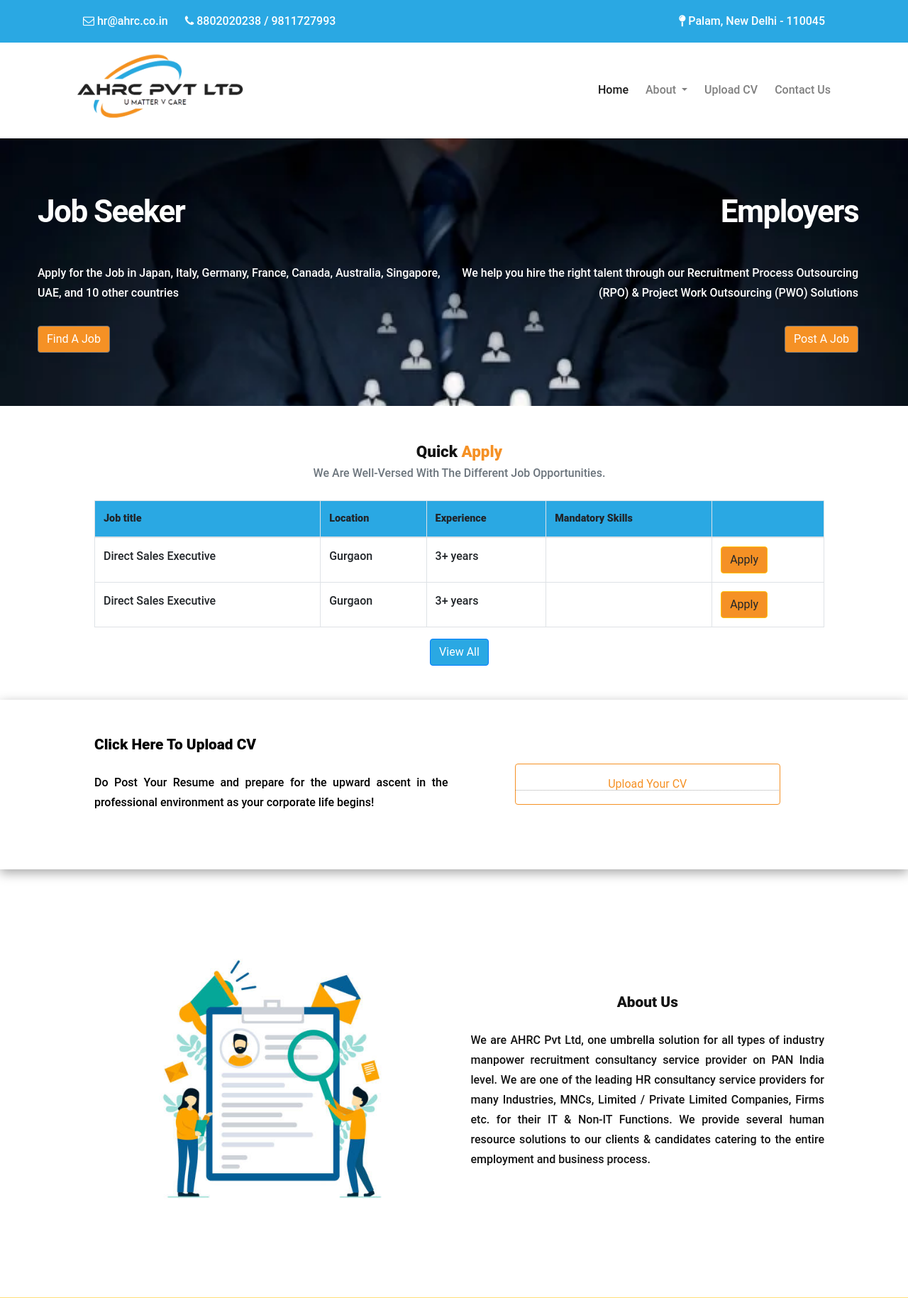
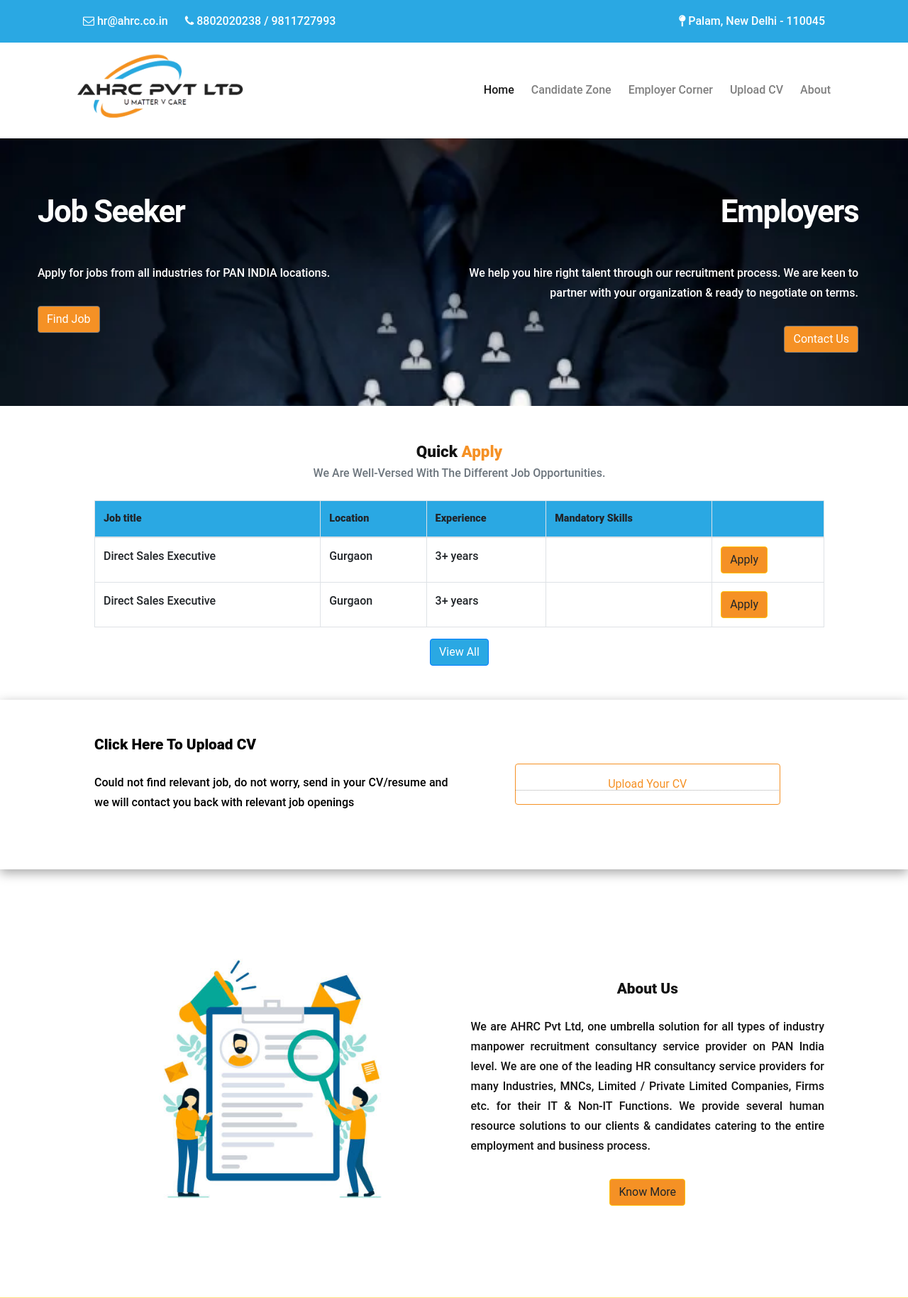
Before and after one commit to sushma-singh-yadav/ahrc_website, a PHP site: page / in a window 1280 px wide. Shown: the top 1829 px of the page at 71% size. Run offline with PHP 8.4, Linux system fonts and the light colour scheme.

Commit message:
website changes

```diff
--- a/about-section.php
+++ b/about-section.php
@@ -1,4 +1,3 @@
-
 <div class="about-section">
 	<div class="container">
 		<div class="row p-5">
@@ -9,6 +8,14 @@
 				<h3 class="text-center m-4">About Us</h3>
 				<p class="justifycontent"> We are AHRC Pvt Ltd, one umbrella solution for all types of industry manpower recruitment consultancy service provider on PAN India level. We are one of the leading HR consultancy service providers for many Industries, MNCs, Limited / Private Limited Companies, Firms etc. for their IT & Non-IT Functions. We provide several human resource solutions to our clients & candidates catering to the entire employment and business process.
 				</p>
+
+				<?php $url = $_SERVER['REQUEST_URI'];
+				if ($url == '/') {
+				?>
+					<div class="text-center">
+						<a href="/about.php" class="btn btn-warning ">Know More</a>
+					</div>
+				<?php } ?>
 			</div>
 		</div>
 	</div>
--- a/cv-upload.php
+++ b/cv-upload.php
@@ -4,7 +4,7 @@
 								<div class="row p-5">
 									<div class="col-md-6 justifycontent">
                                     <h3 class=" mb-4">Click Here To Upload CV</h3>
-											<p>Do Post Your Resume and prepare for the upward ascent in the professional environment as your corporate life begins!
+											<p>Could not find relevant job, do not worry, send in your CV/resume and we will contact you back with relevant job openings
 											</p>
 									</div>
 									<div class="col-md-6 cv-upload-center text-center">
--- a/index.php
+++ b/index.php
@@ -1,16 +1,17 @@
 <!DOCTYPE HTML>
 <html>
-<?php include('./layout/head.php');?>
+<?php include('./layout/head.php'); ?>
 
 <style>
 	.nav-link {
-    border-bottom: none!important;}
+		border-bottom: none !important;
+	}
 </style>
 
 <body class="is-preload">
 	<!-- Wrapper -->
 	<div id="wrapper">
-			<?php include('./layout/navbar.php');?>
+		<?php include('./layout/navbar.php'); ?>
 
 		<!-- Menu end-->
 		<div class="jobSeekerBg">
@@ -18,26 +19,27 @@
 				<div class="row ">
 					<div class="col-md-6 p15 text-white">
 						<h1>Job Seeker</h1>
-						<p>Apply for the Job in Japan, Italy, Germany, France, Canada, Australia, Singapore, UAE, and 10 other countries</p>
-						<a class="btn btn-secondary btnBg" href="/upload_cv.php">Find A Job</a>
+						<p>Apply for jobs from all industries for PAN INDIA locations.</p>
+						<a class="btn btn-secondary btnBg" href="/upload_cv.php">Find Job</a>
 					</div>
 					<div class="col-md-6 p15 textAlignEnd text-white">
 						<h1 class="text-end">Employers</h1>
-						<p>We help you hire the right talent through our Recruitment Process Outsourcing (RPO) & Project Work Outsourcing (PWO) Solutions</p>
-						<a class="btn btn-secondary btnBg" href="/upload_cv.php">Post A Job</a>
+						<p>We help you hire right talent through our recruitment process. We are keen to partner with your organization & ready to negotiate on terms.</p>
+						<a class="btn btn-secondary btnBg" href="/upload_cv.php">Contact Us</a>
 					</div>
 				</div>
 			</div>
 		</div>
 
-				<?php include('quick_apply.php');?>
-				<?php include('cv-upload.php');?>
-				<?php include('about-section.php');?>
-				<?php include('services.php');?>
+		<?php include('quick_apply.php'); ?>
+		<?php include('cv-upload.php'); ?>
+		<?php include('about-section.php'); ?>
+		<?php include('services.php'); ?>
 
-				<?php //include('what-we-offer.php');?>
-				<?php include('industry-we-serve.php');?>
-				<?php include('./layout/page-footer.php');?>
+		<?php //include('what-we-offer.php');
+		?>
+		<?php include('industry-we-serve.php'); ?>
+		<?php include('./layout/page-footer.php'); ?>
 
 
 
@@ -46,4 +48,5 @@
 
 
 </body>
+
 </html>
--- a/industry-we-serve.php
+++ b/industry-we-serve.php
@@ -7,55 +7,53 @@
                 <div class="row">
                     <div class="col-md-3">
                         <?php
-                            $arr1 =['IT & ITES', 'Manufacturing (all type)', 'Hospitality', 'Travel'];?>
+                        $arr1 = ['IT & ITES', 'Manufacturing (all type)', 'Hospitality', 'Travel']; ?>
                         <ul class="industryUl ">
                             <?php
-                                foreach( $arr1 as $arr)
-                                {?>
-                                <li><?php echo $arr;?></li>
+                            foreach ($arr1 as $arr) { ?>
+                                <li><?php echo $arr; ?></li>
                             <?php } ?>
                         </ul>
                     </div>
                     <div class="col-md-3">
                         <?php
-                            $arr1 =['Fashion', 'Events', 'NGO', 'Healthcare'];?>
+                        $arr1 = ['Fashion', 'Events', 'NGO', 'Healthcare']; ?>
                         <ul class="industryUl ">
                             <?php
-                                foreach( $arr1 as $arr)
-                                {?>
-                                <li><?php echo $arr;?></li>
+                            foreach ($arr1 as $arr) { ?>
+                                <li><?php echo $arr; ?></li>
                             <?php } ?>
                         </ul>
                     </div>
                     <div class="col-md-3">
                         <?php
-                            $arr1 =['Banking & finance', 'Retail', 'Automobile', 'FMCG'];?>
+                        $arr1 = ['Banking & finance', 'Retail', 'Automobile', 'FMCG']; ?>
                         <ul class="industryUl">
                             <?php
-                                foreach( $arr1 as $arr)
-                                {?>
-                                <li><?php echo $arr;?></li>
+                            foreach ($arr1 as $arr) { ?>
+                                <li><?php echo $arr; ?></li>
                             <?php } ?>
                         </ul>
                     </div>
                     <div class="col-md-3">
                         <?php
-                            $arr1 =['Construction', 'BPO', ' Engineering & technical', 'Insurance'];?>
+                        $arr1 = ['Construction', 'BPO', ' Engineering & technical', 'Insurance']; ?>
                         <ul class="industryUl ">
                             <?php
-                                foreach( $arr1 as $arr)
-                                {?>
-                                <li><?php echo $arr;?></li>
+                            foreach ($arr1 as $arr) { ?>
+                                <li><?php echo $arr; ?></li>
                             <?php } ?>
                         </ul>
                     </div>
                 </div>
 
-
+                <?php $url = $_SERVER['REQUEST_URI'];
+                if ($url == '/') {
+                ?>
                     <div class="text-center mt-3">
-<button class="btn btn-warning ">Learn More</button>
+                        <a class="btn btn-warning " href="/employer-corner.php">Learn More</a>
                     </div>
-
+                <?php } ?>
             </div>
         </div>
     </div>
--- a/layout/navbar.php
+++ b/layout/navbar.php
@@ -36,24 +36,29 @@
         <a class="nav-link" href="index.php">Home <span class="sr-only">(current)</span></a>
       </li>
 
-	  <li class="nav-item dropdown">
-        <a class="nav-link dropdown-toggle" href="#" id="navbarDropdown" role="button" data-toggle="dropdown" aria-haspopup="true" aria-expanded="false">
-          About
-        </a>
-        <div class="dropdown-menu" aria-labelledby="navbarDropdown">
-          <a class="dropdown-item" href="about.php">About Us</a>
-          <a class="dropdown-item" href="our-services.html">Our Services</a>
-          <!-- <div class="dropdown-divider"></div> -->
-          <a class="dropdown-item" href="recruitment-process.html">Recruitment Process</a>
-        </div>
+      <li class="nav-item">
+        <a class="nav-link" href="candidate-zone.php">Candidate Zone</a>
       </li>
-
+      <li class="nav-item">
+        <a class="nav-link" href="employer-corner.php">Employer Corner</a>
+      </li>
       <li class="nav-item">
         <a class="nav-link" href="upload_cv.php">Upload CV</a>
       </li>
 
-      <li class="nav-item">
+      <!-- <li class="nav-item">
         <a class="nav-link " href="contact.php">Contact Us</a>
+      </li> -->
+
+	  <li class="nav-item dropdown">
+        <a class="nav-link " href="about.php" id="navbarDropdown"  aria-expanded="false">
+          About
+        </a>
+        <!-- <div class="dropdown-menu" aria-labelledby="navbarDropdown">
+          <a class="dropdown-item" href="about.php">About Us</a>
+          <a class="dropdown-item" href="our-services.html">Our Services</a>
+          <a class="dropdown-item" href="recruitment-process.html">Recruitment Process</a>
+        </div> -->
       </li>
     </ul>
 
--- a/quick_apply.php
+++ b/quick_apply.php
@@ -44,14 +44,14 @@
                                 <td><?php echo $job['location'];?></td>
                                 <td><?php echo $job['experience'];?></td>
                                 <td><?php echo $job['mandatory_skills'];?></td>
-                                <td><button class="btn btn-warning">Apply</button></td>
+                                <td><a class="btn btn-warning" href="/upload_cv.php">Apply</a></td>
                             </tr>
                                 <?php } ?>
                         </tbody>
                     </table>
 
                     <div class=" text-center">
-                    <a class="btn btn-primary text-center" href="alljobs.php">View All</a>
+                    <a class="btn btn-primary text-center" href="/candidate-zone.php">View All</a>
                     </div>
                 </div>
             </div>
--- a/services.php
+++ b/services.php
@@ -1,4 +1,3 @@
-
 <div class="Servicesection service-bg">
   <div class="container p-10">
     <div class="row p-5">
@@ -52,10 +51,14 @@
             </div>
           </div>
         </div>
+        <?php $url = $_SERVER['REQUEST_URI'];
+        if ($url == '/') {
+        ?>
           <div class="text-center mt-5">
-<button class="btn btn-primary ">Learn More</button>
+            <a class="btn btn-primary " href="/employer-corner.php">Learn More</a>
+          </div>
+        <?php } ?>
       </div>
     </div>
   </div>
 </div>
-</div>
```
Also changed, not shown: about.php (+12 -9 lines), candidate-zone.php (renamed from alljobs.php, +23 -13 lines), employer-corner.php (added, +34 -0 lines), upload_cv.php (+8 -5 lines), 1 other file. Lines whose indentation alone changed are shown as unchanged.
